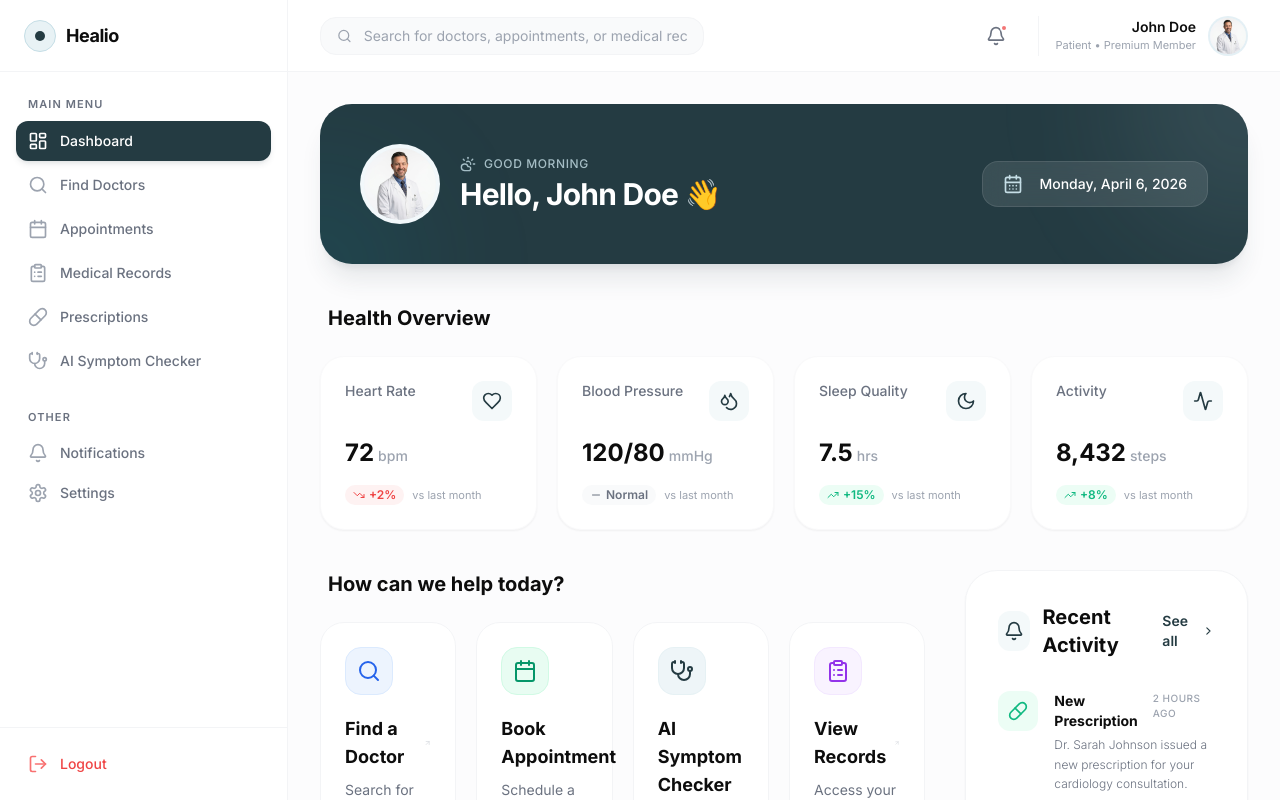
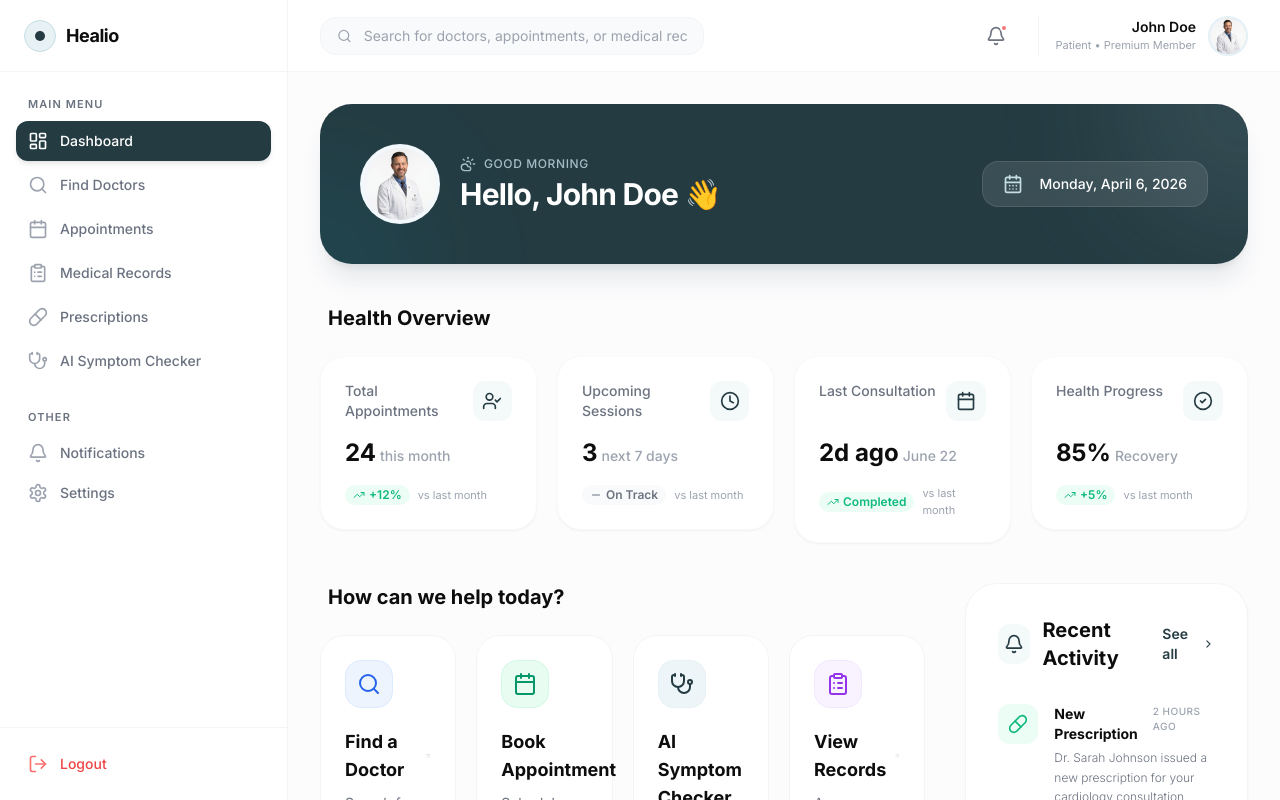
Before and after one commit to sano0007/healio, a Next.js app in the folder apps/web/: page /dashboard in a window 1280 px wide. Built offline with nearby package versions, Linux system fonts and the light colour scheme.

Commit message:
feat: update dashboard with prescriptions and stats

```diff
--- a/apps/web/src/app/(app)/dashboard/page.tsx
+++ b/apps/web/src/app/(app)/dashboard/page.tsx
@@ -5,6 +5,7 @@ import { QuickActions } from "@/components/dashboard/quick-actions";
 import { UpcomingAppointments } from "@/components/dashboard/upcoming-appointments";
 import { HealthStats } from "@/components/dashboard/health-stats";
 import { RecentActivity } from "@/components/dashboard/recent-activity";
+import { RecentPrescriptions } from "@/components/dashboard/recent-prescriptions";
 import { motion } from "framer-motion";
 
 export default function DashboardPage() {
@@ -16,7 +17,7 @@ export default function DashboardPage() {
       {/* 1. Welcome Section */}
       <WelcomeBanner name={userName} />
 
-      {/* 2. Health Overview (Floating Stats) */}
+      {/* 2. Health Overview (Platform Metrics - Section 3.1.5) */}
       <section>
         <div className="flex items-center justify-between mb-6">
           <h2 className="text-xl font-bold text-brand-black px-2">Health Overview</h2>
@@ -26,9 +27,9 @@ export default function DashboardPage() {
 
       {/* 3. Main Content: Grid Layout */}
       <div className="grid lg:grid-cols-3 gap-10">
-        {/* Left Column (2/3 width) */}
+        {/* Left Column (2/3 width) - Activity & Appointments */}
         <div className="lg:col-span-2 space-y-12">
-          {/* Quick Actions (Cards) */}
+          {/* Quick Actions (Cards - Section 3.1.2) */}
           <section>
             <div className="flex items-center justify-between mb-6">
               <h2 className="text-xl font-bold text-brand-black px-2">How can we help today?</h2>
@@ -36,29 +37,35 @@ export default function DashboardPage() {
             <QuickActions />
           </section>
 
-          {/* Upcoming Appointments */}
+          {/* Upcoming Appointments (Section 3.1.3) */}
           <section>
             <UpcomingAppointments />
+          </section>
+
+          {/* Recent Prescriptions (Section 3.1.4) */}
+          <section>
+            <RecentPrescriptions />
           </section>
         </div>
 
         {/* Right Column (1/3 width) - Activity Feed */}
-        <div className="space-y-6">
+        <div className="space-y-8">
+          {/* Notifications Feed (Section 3.1.6) */}
           <RecentActivity />
 
-          {/* Static Promotion/Small Card */}
+          {/* Static Help Card / AI Recommendation */}
           <motion.div
             initial={{ opacity: 0, scale: 0.95 }}
             animate={{ opacity: 1, scale: 1 }}
             transition={{ delay: 0.6 }}
-            className="p-8 bg-brand-light/30 rounded-[2rem] border border-brand-light/20"
+            className="p-8 bg-brand-light/30 rounded-[2rem] border border-brand-light/20 shadow-sm"
           >
-            <h4 className="font-bold text-brand-dark mb-2">Need a Specialist?</h4>
-            <p className="text-xs text-brand-dark/70 leading-relaxed mb-4">
-              Our AI can recommend the best specialty based on your current symptoms.
+            <h4 className="font-bold text-brand-dark mb-2">AI Symptom Checker</h4>
+            <p className="text-xs text-brand-dark/70 leading-relaxed mb-6">
+              Our AI can recommend the best specialty based on your current symptoms and health history.
             </p>
-            <button className="text-xs font-bold text-brand-dark hover:underline flex items-center gap-1">
-              Start Comparison →
+            <button className="w-full py-3 bg-brand-dark text-white text-xs font-bold rounded-xl shadow-lg shadow-brand-dark/10 hover:bg-brand-black transition-all">
+              Check Symptoms Now
             </button>
           </motion.div>
         </div>
--- a/apps/web/src/components/dashboard/health-stats.tsx
+++ b/apps/web/src/components/dashboard/health-stats.tsx
@@ -1,37 +1,37 @@
 "use client";
 
-import { Activity, Heart, Droplets, Moon } from "lucide-react";
+import { Calendar, UserCheck, Clock, CheckCircle2 } from "lucide-react";
 import { StatCard } from "@/components/ui/stat-card";
 import { motion } from "framer-motion";
 
 const stats = [
   {
-    title: "Heart Rate",
-    value: "72",
-    unit: "bpm",
-    icon: Heart,
-    trend: { value: "+2%", type: "negative" as const },
+    title: "Total Appointments",
+    value: "24",
+    unit: "this month",
+    icon: UserCheck,
+    trend: { value: "+12%", type: "positive" as const },
   },
   {
-    title: "Blood Pressure",
-    value: "120/80",
-    unit: "mmHg",
-    icon: Droplets,
-    trend: { value: "Normal", type: "neutral" as const },
+    title: "Upcoming Sessions",
+    value: "3",
+    unit: "next 7 days",
+    icon: Clock,
+    trend: { value: "On Track", type: "neutral" as const },
   },
   {
-    title: "Sleep Quality",
-    value: "7.5",
-    unit: "hrs",
-    icon: Moon,
-    trend: { value: "+15%", type: "positive" as const },
+    title: "Last Consultation",
+    value: "2d ago",
+    unit: "June 22",
+    icon: Calendar,
+    trend: { value: "Completed", type: "positive" as const },
   },
   {
-    title: "Activity",
-    value: "8,432",
-    unit: "steps",
-    icon: Activity,
-    trend: { value: "+8%", type: "positive" as const },
+    title: "Health Progress",
+    value: "85%",
+    unit: "Recovery",
+    icon: CheckCircle2,
+    trend: { value: "+5%", type: "positive" as const },
   },
 ];
 
```
